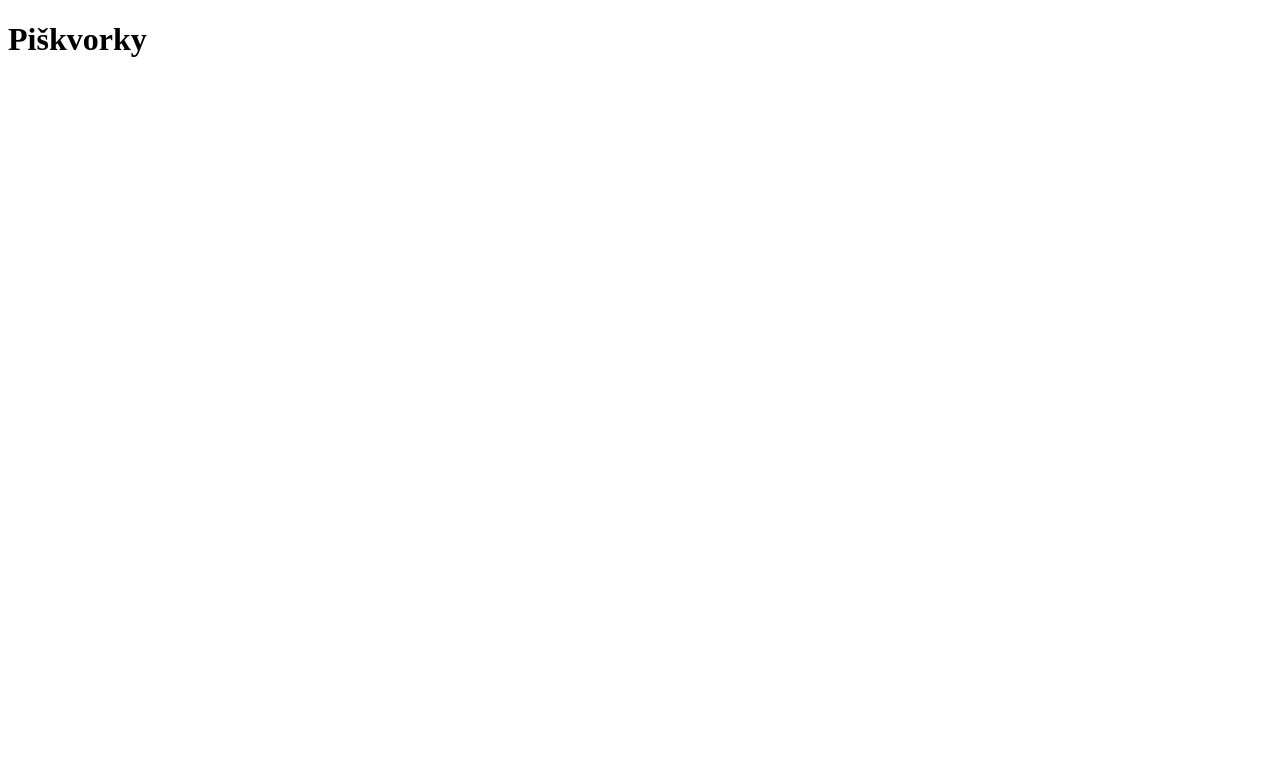
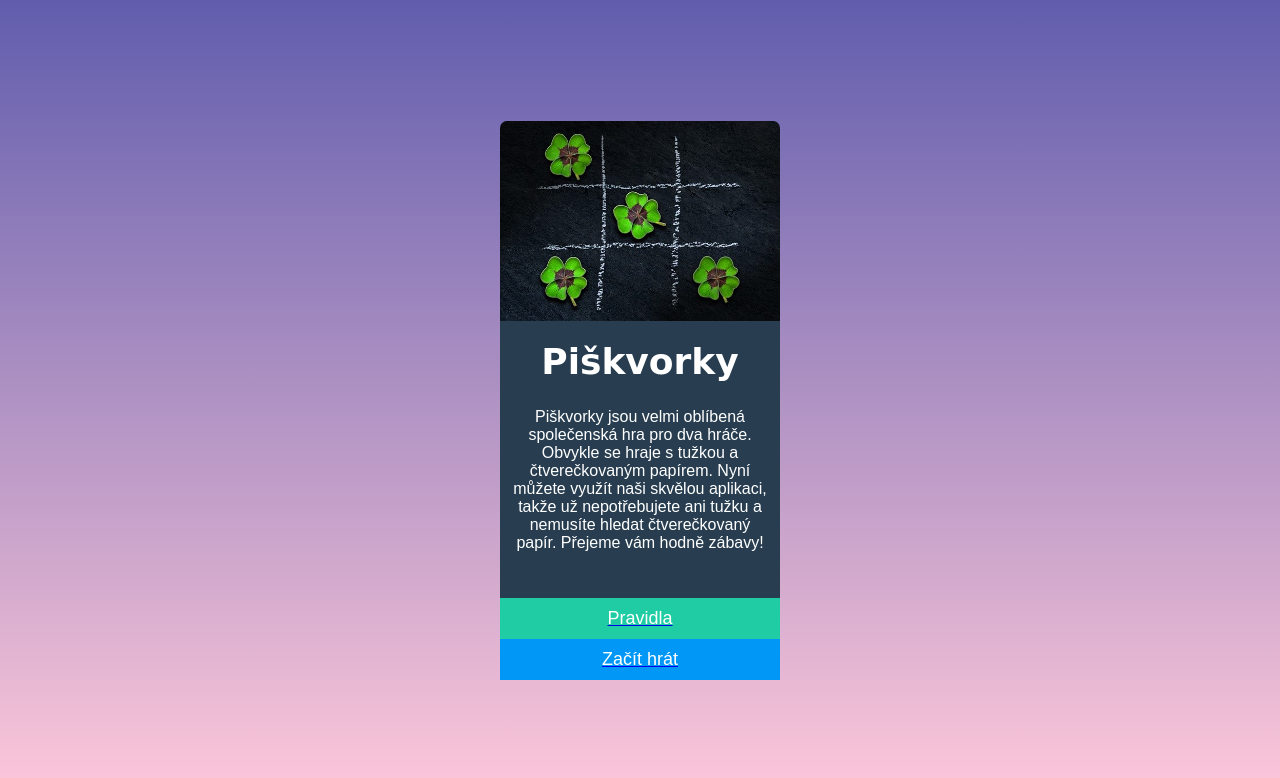
Before and after one commit to veronikavladova/piskvorky, a plain HTML site: page index.html in a window 1280 px wide. Drawn offline with Linux system fonts and the light colour scheme; a web font is replaced by a local one.

Commit message:
piskovrky uvod

```diff
--- a/index.html
+++ b/index.html
@@ -1,11 +1,29 @@
 <!DOCTYPE html>
-<html lang="en">
+<html lang="cs">
 <head>
-    <meta charset="UTF-8">
-    <meta name="viewport" content="width=device-width, initial-scale=1.0">
-    <title>Piškvorky</title>
+<meta charset="UTF-8">
+<meta name="viewport" content="width=device-width, initial-scale=1.0">
+<title>Piškvorky</title>
+<link rel="stylesheet" href="styly.css">
 </head>
 <body>
+<div class="container">
+  <div class="game-image">
+  </div>
+  <header class="header">
     <h1>Piškvorky</h1>
+  </header>
+  <div class="intro">
+    <p>Piškvorky jsou velmi oblíbená společenská hra pro dva hráče. Obvykle se hraje s tužkou a čtverečkovaným papírem. Nyní můžete využít naši skvělou aplikaci, takže už nepotřebujete ani tužku a nemusíte hledat čtverečkovaný papír. Přejeme vám hodně zábavy!</p>
+  </div>
+  <footer class="footer">
+    <a href="https://czechitas-podklady.cz/Piskvorky-pravidla/" class="rules-link">
+      <button class="rules">Pravidla</button>
+    </a>
+    <a href="index.html" class="start-game-link">
+      <button class="start-game">Začít hrát</button>
+    </a>
+  </footer>
+</div>
 </body>
 </html>
--- /dev/null
+++ b/styly.css
@@ -0,0 +1,80 @@
+@font-face {
+    font-family: 'Lobster';
+    src: url('fonts/Lobster-Regular.ttf') format('truetype');
+    font-weight: normal;
+    font-style: normal;
+}
+
+body, html {
+    margin: 0;
+    padding: 0px;
+    font-family: 'Arial', sans-serif;
+    background: linear-gradient(to bottom, #615dad, #ffc8da); /* farba pozadia */
+    height: 100vh;
+    display: flex;
+    align-items: center;
+    justify-content: center;
+}
+
+.container {
+    width: 70%;
+    max-width: 400px;
+    border-radius: 7%;
+    background-color: #283e50;
+    margin: 0px;
+    padding: 0px;
+    color: #ffffff; /* farba text*/
+    display: flex;
+    flex-direction: column;}
+
+
+.header h1 {
+    font-family: 'Lobster', cursive;
+    margin: 0px;
+    text-align: center;
+    font-size: 36px;
+}
+
+.game-image {
+    width: 100%;
+    height: 200px;
+    background: url('uvodni.jpg') no-repeat center center;
+    background-size: cover;
+    margin-top: 0;
+    margin-bottom: 20px;
+    border-top-left-radius: 7px;
+    border-top-right-radius: 7px
+}
+
+
+.intro {
+    padding: 10px;
+    font-size: 16px;
+    text-align: center;
+    margin-bottom: 20px;
+}
+
+.footer a .rules, .footer a .start-game {
+    padding: 10px 20px;
+    color: #ffffff;
+    background-color: #1fcca4;
+    border: none;
+    cursor: pointer;
+    transition: background-color 0.3s ease;
+    font-size: 18px;
+    text-align: center;
+    display: block;
+    width: 100%;
+}
+.footer a.rules-link:hover .rules,
+.footer a.start-game-link:hover .start-game {
+    background-color: #1cbb96;
+}
+
+.footer a.start-game-link .start-game {
+    background-color: #0197f6;
+}
+
+.footer a.start-game-link:hover .start-game {
+    background-color: #0090e9;
+}
```
Also changed, not shown: uvodni.jpg (added).
